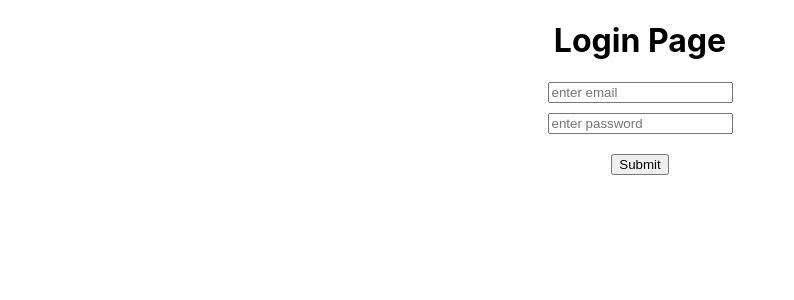
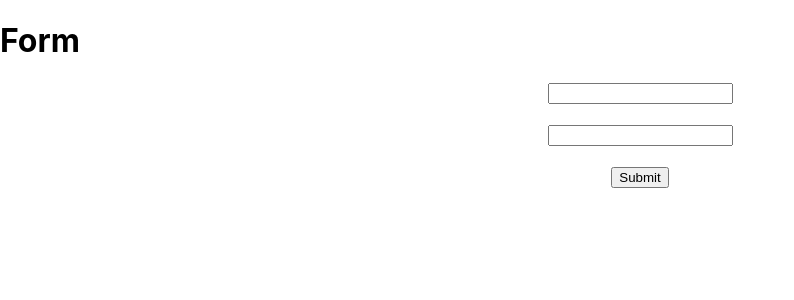
Before and after one commit to MuhammadZubair786/React_Class_1_3, a React (Create React App) app: page / in a window 1280 px wide. Shown: the top 300 px of the page, without its empty margins (0-794 px from the left). Built offline with nearby package versions, Linux system fonts and the light colour scheme.

Commit message:
add files

```diff
--- a/package.json
+++ b/package.json
@@ -6,12 +6,14 @@
     "@testing-library/jest-dom": "^5.16.5",
     "@testing-library/react": "^13.4.0",
     "@testing-library/user-event": "^13.5.0",
+    "formik": "^2.2.9",
     "react": "^18.2.0",
     "react-dom": "^18.2.0",
     "react-router-dom": "^6.11.0",
     "react-scripts": "5.0.1",
     "react-toastify": "^9.1.2",
-    "web-vitals": "^2.1.4"
+    "web-vitals": "^2.1.4",
+    "yup": "^1.1.1"
   },
   "scripts": {
     "start": "react-scripts start",
--- a/src/components/Home.jsx
+++ b/src/components/Home.jsx
@@ -1,18 +1,38 @@
-import React from "react";
 
-class Home extends React.Component{
-    constructor(){
-        super()
-        this.state={
 
-        }
+import React,{Component} from "react";
+import { useLocation, useNavigate, useParams } from "react-router-dom";
+
+
+//high order function use for use hook in class based componnets
+const highOrderFunc = (Comp)=>{
+    const forwardRes = React.forwardRef((props,ref)=>{
+        const location = useLocation()
+        const par = useParams()
+        const nav= useNavigate()
+       return <Comp {...props} nav={nav} par={par} location={location} ref={ref} />
+    })
+    return forwardRes
+}
+
+class Home extends Component{
+
+    getdata=()=>{
+        console.log(this.props.location.state)
+        console.log(this.props.par)
+        this.props.nav("/")
+
     }
-
     render(){
         return(
-        <h1>Home page</h1>
+            <>
+             <h1>Home page</h1>
+             <button onClick={()=>this.getdata()}>data </button>
+
+            </>
+
         )
     }
 }
 
-export default Home
+export default highOrderFunc(Home)
--- a/src/components/Login.jsx
+++ b/src/components/Login.jsx
@@ -1,63 +1,41 @@
-import React, { useEffect, useState } from "react";
-import { ToastContainer, toast } from 'react-toastify';
-import { redirect, useNavigate } from "react-router-dom";
-import Home from "./Home";
-function Login(){
-   let [email,setemail ]=useState(" ")
-   let navigate = useNavigate()
+import React,{Component} from "react";
+import { Link,useNavigate } from "react-router-dom";
+
+//high order function use for use hook in class based componnets
+const highOrderFunc = (Comp)=>{
+    const forwardRes = React.forwardRef((props,ref)=>{
+        const navigate = useNavigate()
+       return <Comp {...props} navigate={navigate} ref={ref} />
+    })
+    return forwardRes
+}
 
 
-   const  submit_data =()=>{
-
-        if(email== " "){
-            toast.error("enter data",{
-                position: "top-center",
-                theme: "colored",
-                autoClose: 1000,
-                progress: 0,
-                draggable: true,
-            })
-        }
-        else{
-
-            localStorage.setItem("userreg",true)
-            toast.success("email is regsister",{
-                position: "top-center",
-                theme: "colored",
-                autoClose: 1000,
-                progress: 0,
-                draggable: true,
-            })
-            navigate("/home",{replace:true})
-            // console.log(useNavigate)
-        }
-
+class Login extends Component{
+    go_home =()=>{
+        const {navigate} = this.props
+         navigate("/home/3",{
+            state: {
+                email :"new@GMAIL.COM",
+                password:123
+            }
+         })
     }
 
+    render(){
         return(
             <>
-            <h1 style={{textAlign:"center"}}>Login Page</h1>
+             <h1>Login page</h1>
+             {/* <Link to="/home">
+                go to home page
+             </Link> */}
+             <button onClick={()=>this.go_home()}>
+                Click
+             </button>
+            </>
 
-            <div>
-
-            <input
-            value={email}
-            onChange={(e)=>setemail(e.target.value)}
-            style={{display:"block",margin:"auto"}} type="email" placeholder="enter email"/>
-
-            <input style={{display:"block",margin:"auto",marginTop:"10px"}} type="text" placeholder="enter password"/>
-            </div>
-            <br/>
-            <button onClick={()=>submit_data()} style={{display:"block",margin:"auto"}}>
-                Submit
-            </button>
-
-            <ToastContainer/>
-
-
-            </>
         )
     }
+}
 
-
-export default Login
+export default highOrderFunc(Login)
--- /dev/null
+++ b/src/components/LoginForm.jsx
@@ -0,0 +1,44 @@
+import React from "react"
+import { Formik,Form, Field,ErrorMessage } from "formik"
+import * as Yup from 'yup';
+// import { Form } from "react-router-dom";
+
+function LoginForm(){
+    return(
+        <>
+        <h1>Form</h1>
+        <Formik
+        initialValues={{email :"",firstName:""}} //inital value start
+
+        validationSchema={Yup.object({
+            firstName:Yup.string().min(10,"min lettr 10").required(),
+            email:Yup.string().email("Invalid email address").required()
+        }) }
+        onSubmit={(value)=>{
+            console.log(value)
+        }}
+        >
+            <Form style={{textAlign:"center"}}>
+                <Field name={"email"}/>
+                <br/>
+
+                <ErrorMessage name={"email"}/>
+                <br/>
+
+                <Field name={"firstName"}/>
+                <br/>
+
+                <ErrorMessage name={"firstName"}/>
+                <br/>
+
+                <button type="submit">Submit</button>
+
+            </Form>
+
+        </Formik>
+        </>
+
+    )
+}
+
+export default LoginForm
--- a/src/config/Navigation.jsx
+++ b/src/config/Navigation.jsx
@@ -2,14 +2,16 @@ import React from "react";
 import { Routes,Route } from "react-router-dom";
 import Login from "../components/Login";
 import Home from "../components/Home";
+import LoginForm from "../components/LoginForm";
+
 class Navigation extends  React.Component{
     render(){
 
     return(
+
         <Routes>
-            <Route path="/" element={<Login/>}></Route>
-            <Route path="/home" element={<Home/>}>
-            </Route>
+            <Route path="/" element={<LoginForm/>}></Route>
+            <Route path="/home/:id" element={<Home/>}></Route>
 
         </Routes>
 
```
Also changed, not shown: src/App.jsx (renamed from src/App.js), 1 other file (tests, documents, lock files or other folders).
